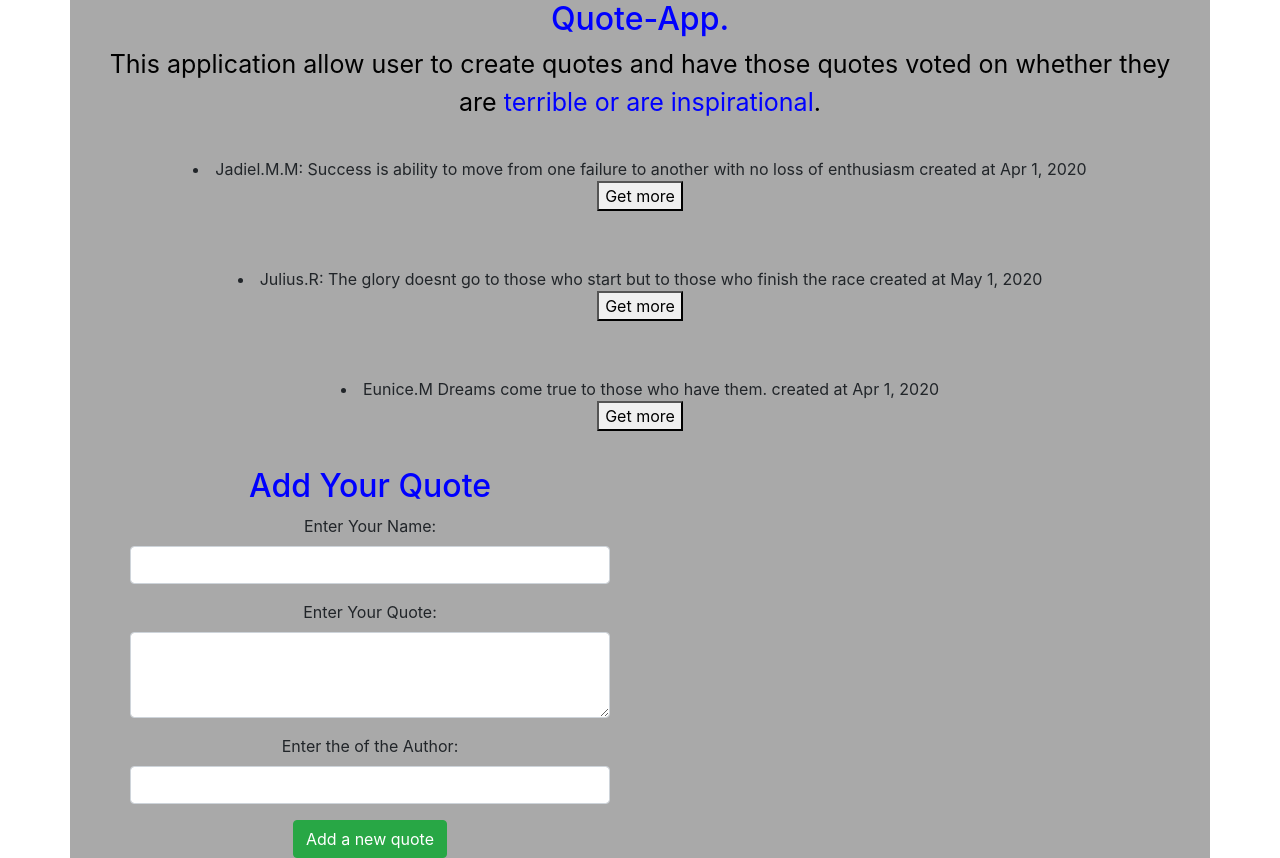
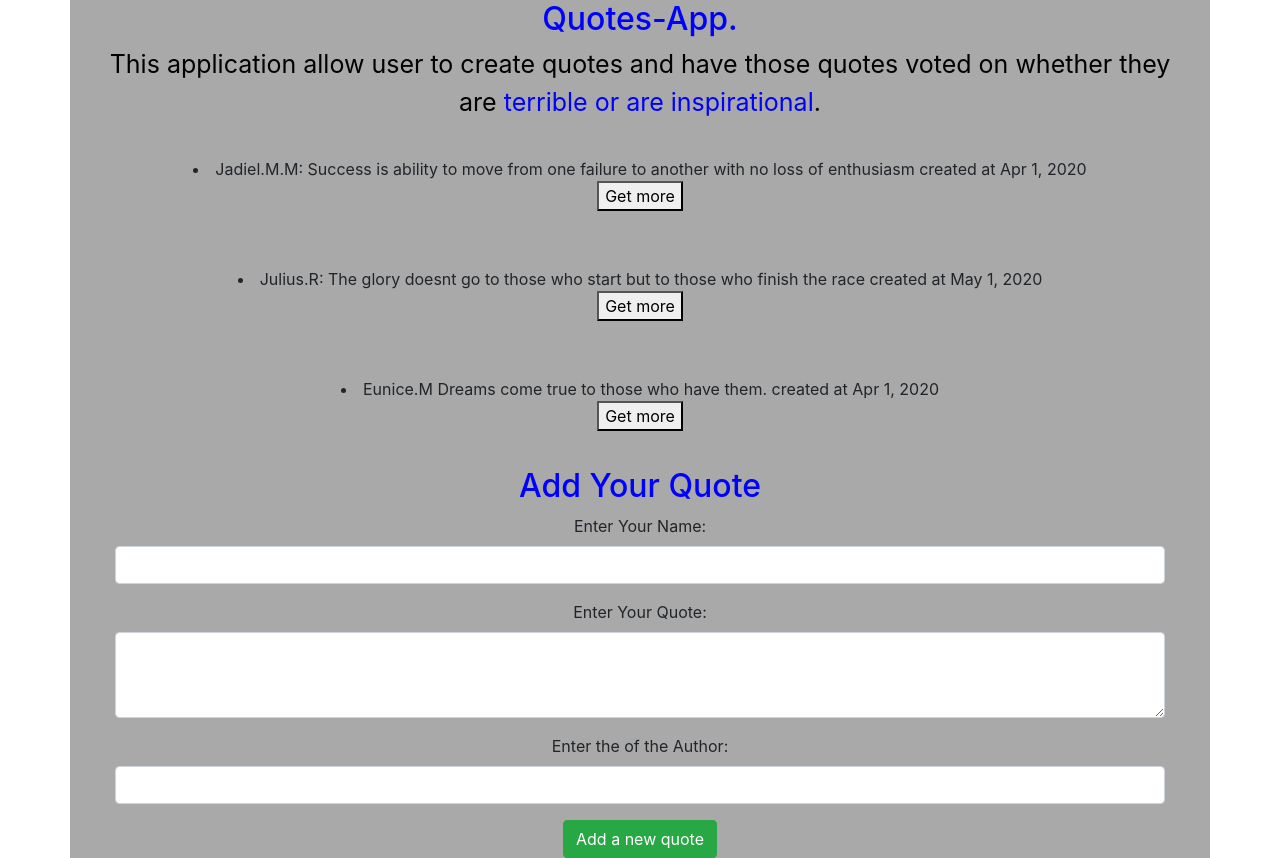
Before and after one commit to jadielmwangi/Quotes-Apps, an Angular app: page / in a window 1280 px wide. Built offline with nearby package versions, Linux system fonts and the light colour scheme.

Commit message:
nested parent component to root, and child to parent component

```diff
--- a/src/app/quote-comp/quote-comp.component.css
+++ b/src/app/quote-comp/quote-comp.component.css
@@ -7,7 +7,7 @@
   }
 
   container{
-    background-color: #a14d6d;
+
 
     width:100%;
 
--- a/src/app/quote-comp/quote-comp.component.html
+++ b/src/app/quote-comp/quote-comp.component.html
@@ -7,7 +7,7 @@
 </head>
 <body>
     <div class="container">
-        <h2>Quote-App.</h2>
+        <h2>Quotes-App.</h2>
         <p> This application allow user to create quotes and have those quotes voted on whether they are <span class="intro">terrible or are inspirational</span>.
           <div class="all-cards">
 
@@ -39,9 +39,9 @@
 
 
 
-          <div class="col-md-6">
+
             <app-quote-form (addquotes)="addNewquote($event)"></app-quote-form>
-          </div>
+
 
 
 
--- a/src/app/quote-form/quote-form.component.css
+++ b/src/app/quote-form/quote-form.component.css
@@ -8,3 +8,6 @@
 h2{
   color: blue;
 }
+forms{
+  color: blue;
+}
--- a/src/app/quote-form/quote-form.component.html
+++ b/src/app/quote-form/quote-form.component.html
@@ -3,7 +3,7 @@
   <form  (ngSubmit)='submitquote(); quoteForm.reset()' #quoteForm='ngForm'>
 
     <div class="form-group">
-      <label for="name"> Enter Your Name:</label>
+      <label  class="forms"for="name" class ="forms"> Enter Your Name:</label>
       <input type="text"  class="form-control" id="name" [(ngModel)]="newquote.name" name="name" #name='ngModel' required minlength="1">
 
       <div [hidden]="name.valid || name.pristine" class="alert alert-danger" Name is required>
@@ -12,7 +12,7 @@
     </div>
 
     <div class="form-group">
-      <label for="quote">Enter Your Quote:</label>
+      <label  for="quote" class="forms">Enter Your Quote: </label>
       <textarea class="form-control" id="quote" rows="3" required [(ngModel)]="newquote.quote" name="quote" #quote="ngModel"></textarea>
 
       <div [hidden]="quote.valid || quote.pristine" class="alert alert-danger" A quote is required>
@@ -23,7 +23,7 @@
     </div>
 
     <div class="form-group">
-      <label for="author">Enter the of the Author: </label>
+      <label for="author" class="forms">Enter the of the Author: </label>
       <input type="text" required class="form-control" id="name" [(ngModel)]="newquote.author" name="author" #author='ngModel'>
 
     <div [hidden]="author.valid || author.pristine" class="alert alert-danger" Author is required>
```
